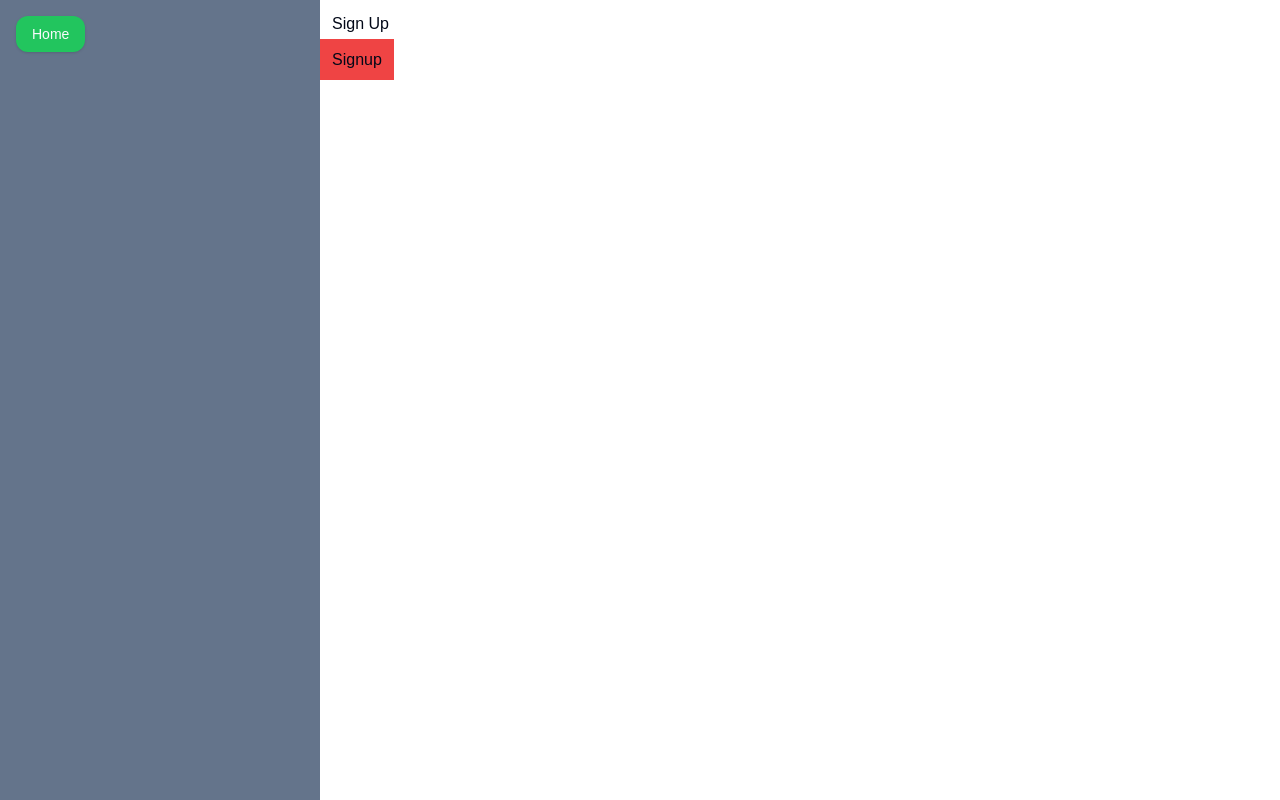
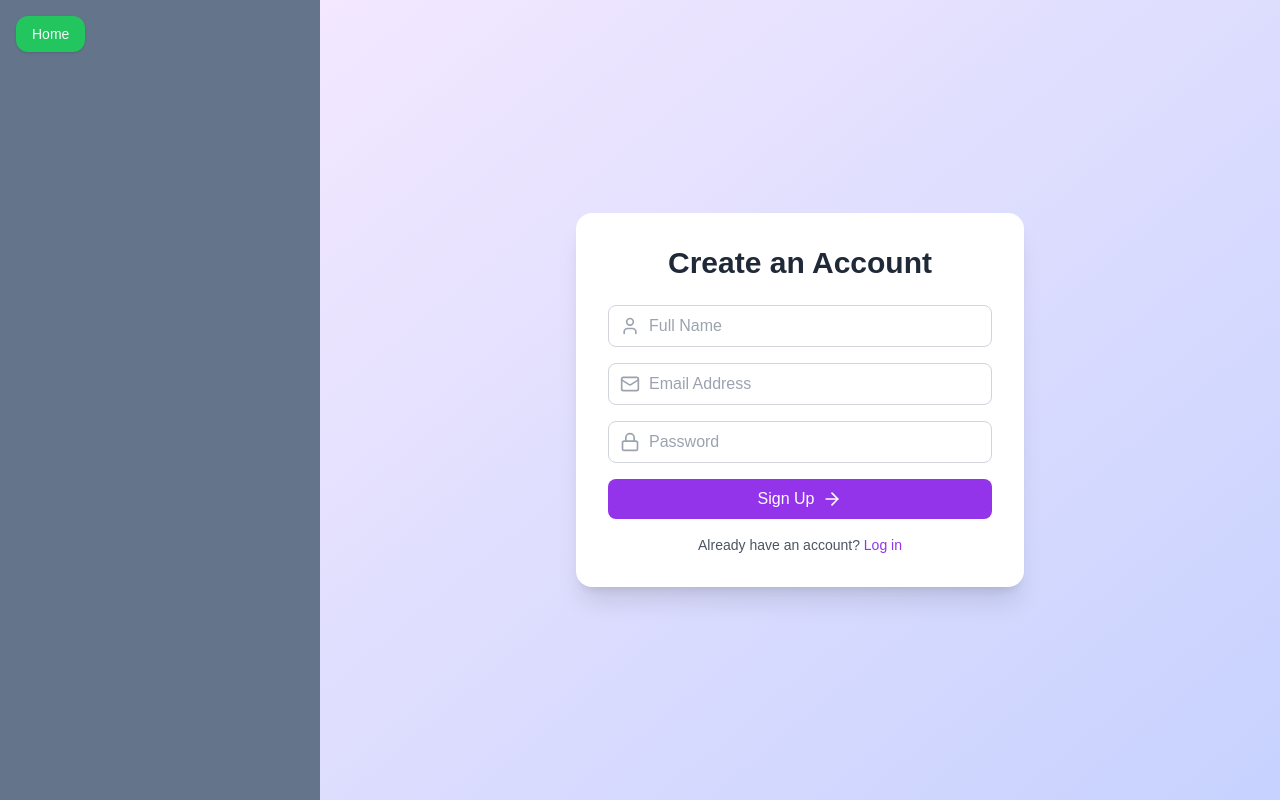
Before and after one commit to adilraees786/Sahdcn-Next-js, a Next.js app: page /signup in a window 1280 px wide. Built offline with nearby package versions, Linux system fonts and the light colour scheme.

Commit message:
Addsignup

```diff
--- a/src/app/(auth)/signup/page.js
+++ b/src/app/(auth)/signup/page.js
@@ -1,13 +1,107 @@
-import Link from 'next/link'
-import React from 'react'
+// import Link from 'next/link'
+// import React from 'react'
 
-function SignUp() {
+// function SignUp() {
+//   return (
+//     <div>
+//       <h1 className="p-3">Sign Up</h1>
+//       <Link className='bg-red-500 p-3' href={'/signin'}>Signup</Link>
+//     </div>
+//   )
+// }
+
+// export default SignUp
+"use client"
+
+import { useState } from "react"
+// import { motion } from "framer-motion"
+import { ArrowRight, Mail, Lock, User } from "lucide-react"
+
+export default function Signup() {
+  const [isLoading, setIsLoading] = useState(false)
+
+  const handleSubmit = async e => {
+    e.preventDefault()
+    setIsLoading(true)
+    // Simulate API call
+    await new Promise(resolve => setTimeout(resolve, 2000))
+    setIsLoading(false)
+    alert("Signup successful!")
+  }
+
   return (
-    <div>
-      <h1 className="p-3">Sign Up</h1>
-      <Link className='bg-red-500 p-3' href={'/signin'}>Signup</Link>
+    <div className="min-h-screen bg-gradient-to-br from-purple-100 to-indigo-200 flex items-center justify-center p-4">
+      <div
+        initial={{ opacity: 0, y: -20 }}
+        animate={{ opacity: 1, y: 0 }}
+        transition={{ duration: 0.5 }}
+        className="bg-white p-8 rounded-2xl shadow-xl w-full max-w-md"
+      >
+        <h2 className="text-3xl font-bold text-center mb-6 text-gray-800">
+          Create an Account
+        </h2>
+        <form onSubmit={handleSubmit} className="space-y-4">
+          <div className="relative">
+            <User
+              className="absolute left-3 top-1/2 transform -translate-y-1/2 text-gray-400"
+              size={20}
+            />
+            <input
+              type="text"
+              placeholder="Full Name"
+              className="w-full pl-10 pr-4 py-2 border border-gray-300 rounded-lg focus:outline-none focus:border-purple-500"
+              required
+            />
+          </div>
+          <div className="relative">
+            <Mail
+              className="absolute left-3 top-1/2 transform -translate-y-1/2 text-gray-400"
+              size={20}
+            />
+            <input
+              type="email"
+              placeholder="Email Address"
+              className="w-full pl-10 pr-4 py-2 border border-gray-300 rounded-lg focus:outline-none focus:border-purple-500"
+              required
+            />
+          </div>
+          <div className="relative">
+            <Lock
+              className="absolute left-3 top-1/2 transform -translate-y-1/2 text-gray-400"
+              size={20}
+            />
+            <input
+              type="password"
+              placeholder="Password"
+              className="w-full pl-10 pr-4 py-2 border border-gray-300 rounded-lg focus:outline-none focus:border-purple-500"
+              required
+            />
+          </div>
+          <button
+            type="submit"
+            className="w-full bg-purple-600 text-white py-2 rounded-lg hover:bg-purple-700 transition duration-300 flex items-center justify-center"
+            disabled={isLoading}
+          >
+            {isLoading ? (
+              <motion.div
+                className="h-5 w-5 border-t-2 border-r-2 border-white rounded-full"
+                animate={{ rotate: 360 }}
+                transition={{ duration: 1, repeat: Infinity, ease: "linear" }}
+              />
+            ) : (
+              <>
+                Sign Up <ArrowRight className="ml-2" size={20} />
+              </>
+            )}
+          </button>
+        </form>
+        <p className="text-center mt-4 text-sm text-gray-600">
+          Already have an account?{" "}
+          <a href="#" className="text-purple-600 hover:underline">
+            Log in
+          </a>
+        </p>
+      </div>
     </div>
   )
 }
-
-export default SignUp
```
